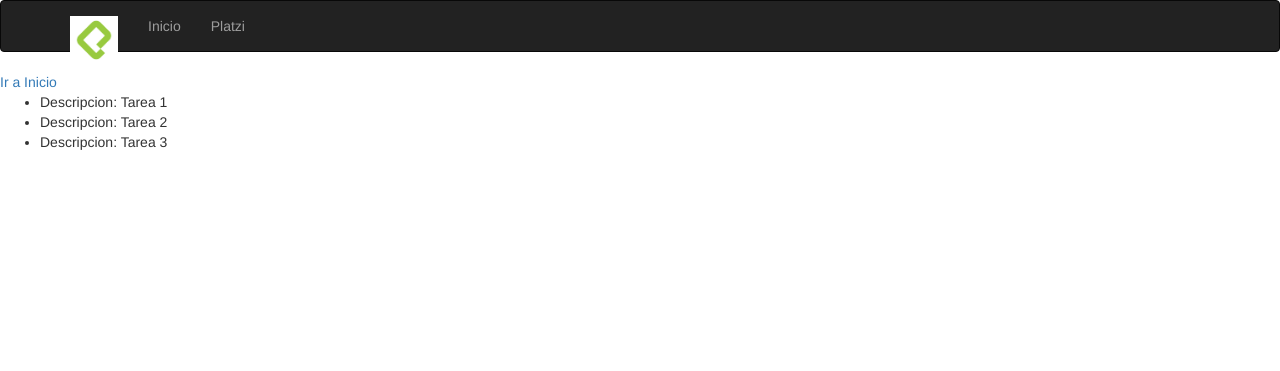
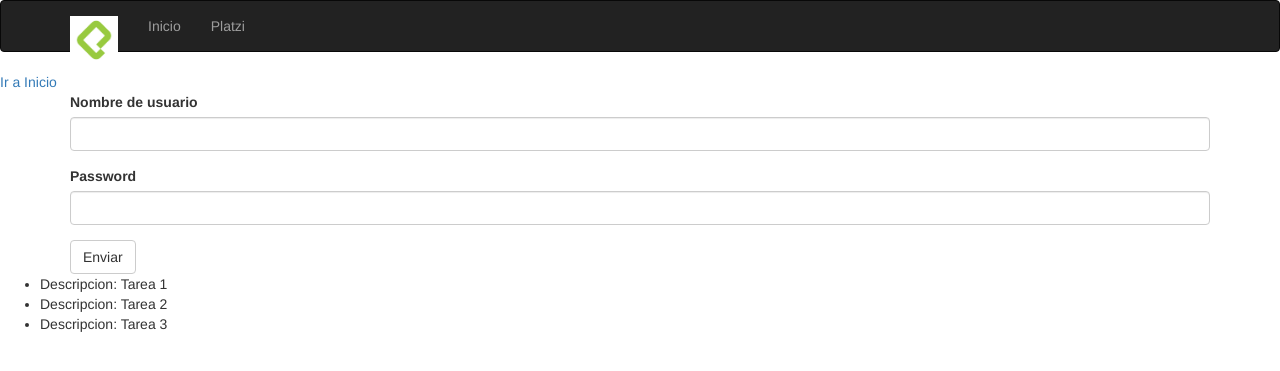
Before and after one commit to anbreaker/cursoFlaskPlatzi, a Flask app: page /hello in a window 1280 px wide. Shown: the top 371 px of the page. Run offline with Flask 2, Linux system fonts and the light colour scheme; some libraries are stand-ins or nearby versions.

Commit message:
Utilizando wtf en hello.html

```diff
--- a/main.py
+++ b/main.py
@@ -1,6 +1,8 @@
 from flask import Flask, request, make_response, redirect, render_template, session
 from flask_bootstrap import Bootstrap
-
+from flask_wtf import FlaskForm
+from wtforms.fields import StringField, PasswordField, SubmitField
+from wtforms.validators import DataRequired
 
 app = Flask(__name__)
 
@@ -10,6 +12,11 @@ bootstrap = Bootstrap(app)
 app.config['SECRET_KEY'] = 'SUPER SECRETO'
 
 toDos = ['Tarea 1', 'Tarea 2', 'Tarea 3']
+
+class LoginForm(FlaskForm):
+    username = StringField('Nombre de usuario', validators=[DataRequired()])
+    password = PasswordField('Password', validators=[DataRequired()])
+    submit = SubmitField('Enviar')
 
 
 @app.errorhandler(404)
@@ -38,9 +45,11 @@ def index():
 def hello():
     # userIp = request.cookies.get('userIp')
     userIp = session.get('userIp')
+    login_form = LoginForm()
     context = {
         'userIp': userIp,
-        'toDos': toDos
+        'toDos': toDos,
+        'login_form': login_form
     }
 
     # return f'Hello world Flask tu ip es: {userIp}'
--- a/templates/hello.html
+++ b/templates/hello.html
@@ -1,5 +1,6 @@
 {%extends 'base.html' %}
 {%import 'macros.html' as macros %}
+{% import 'bootstrap/wtf.html' as wtf %}
 
 {% block title %}
     {{super()}}
@@ -13,6 +14,14 @@
         <a href="{{ url_for('index') }}">Ir a Inicio</a>
     {% endif %}
 
+    <div class="container">
+        <!--<form action="{{ url_for('hello')}}" method="POST">-->
+            <!--{{ login_form.username }}-->
+            <!--{{ login_form.username.label }}-->
+        <!--</form>-->
+        {{ wtf.quick_form(login_form) }}
+    </div>
+
     <ul>
         {%for todo in toDos %}
             {{macros.render_todo(todo)}}
```
